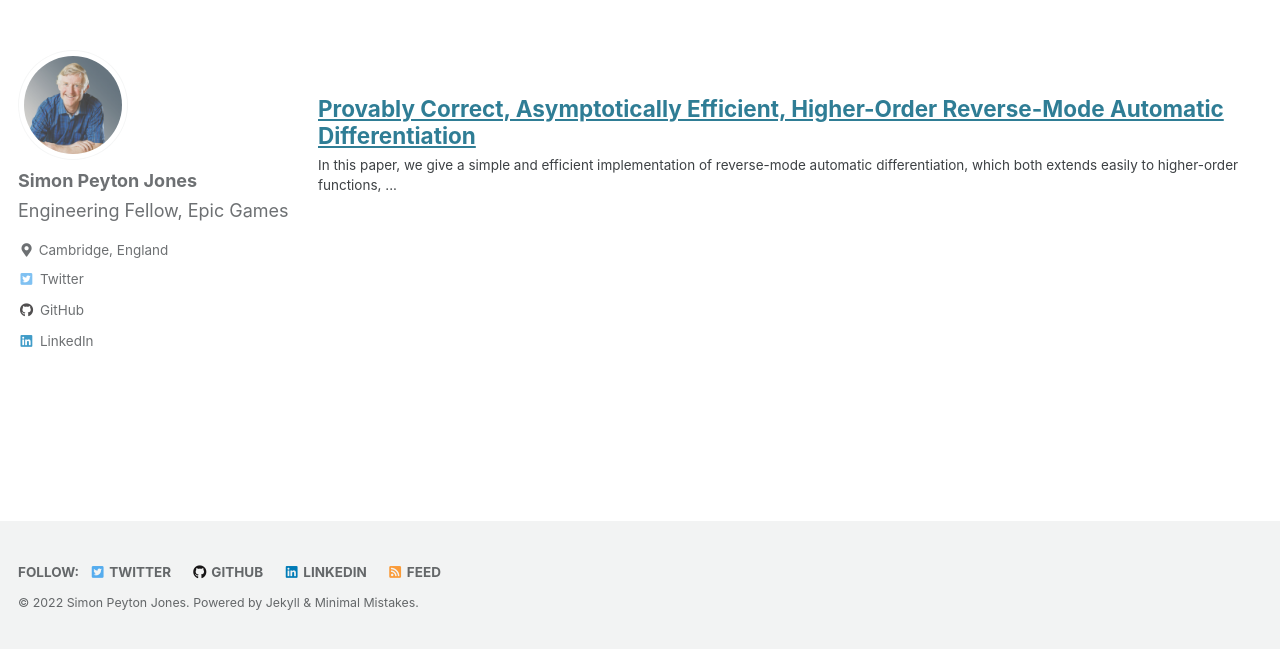
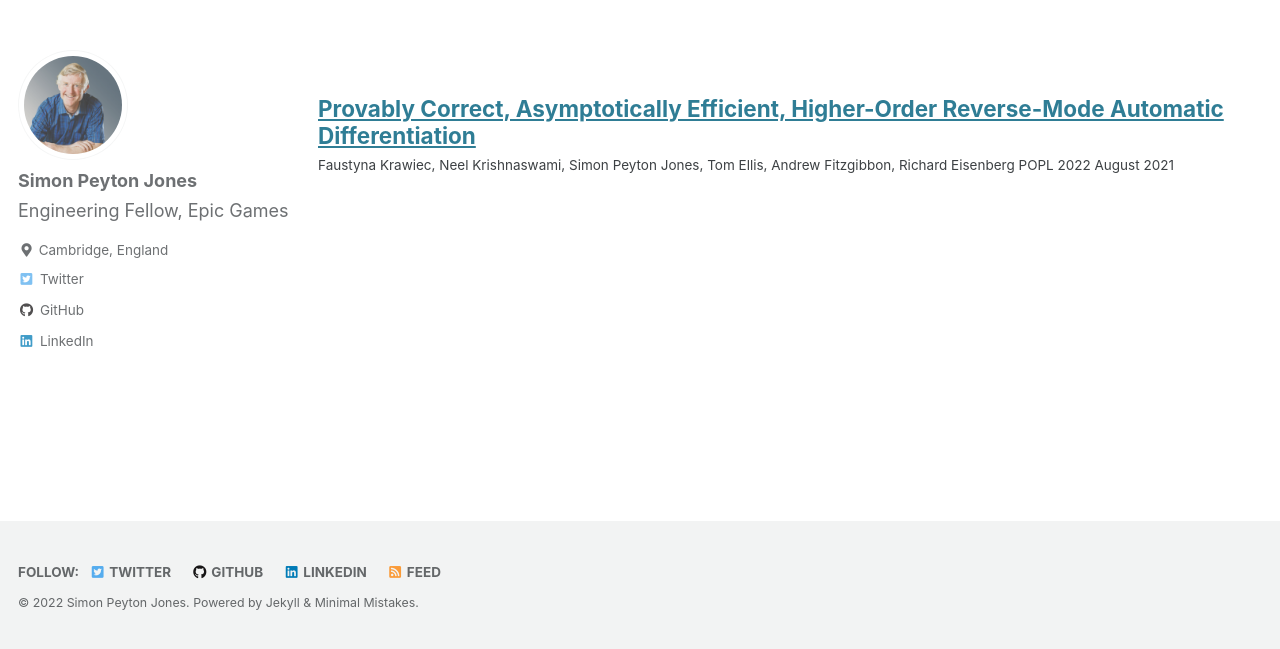
Before and after one commit to simonpj/www.peytonjones.org, a Jekyll site: the page built from _pages/publications-collection.md, in a window 1280 px wide, cut to the strip 251-900 px from the top of the page. Built offline with Jekyll 4.4.1, drawn with Linux system fonts in a browser that asks for light colours; cached includes are drawn as plain includes.

Commit message:
Update provably-correct.md

```diff
--- a/_publications/provably-correct.md
+++ b/_publications/provably-correct.md
@@ -1,7 +1,8 @@
 ---
 title: "Provably Correct, Asymptotically Efficient, Higher-Order Reverse-Mode Automatic Differentiation"
 permalink: /provably-correct/
-excerpt: "In this paper, we give a simple and efficient implementation of reverse-mode automatic differentiation, which both extends easily to higher-order functions, and has run time and memory consumption linear in the run time of the original program..."
+excerpt: "Faustyna Krawiec, Neel Krishnaswami, Simon Peyton Jones, Tom Ellis, Andrew Fitzgibbon, Richard Eisenberg
+_[POPL 2022](https://popl22.sigplan.org)_ | August 2021"
 header:
   overlay_image: /assets/images/spj-stock-header.jpg
   overlay_filter: 0.5
```
